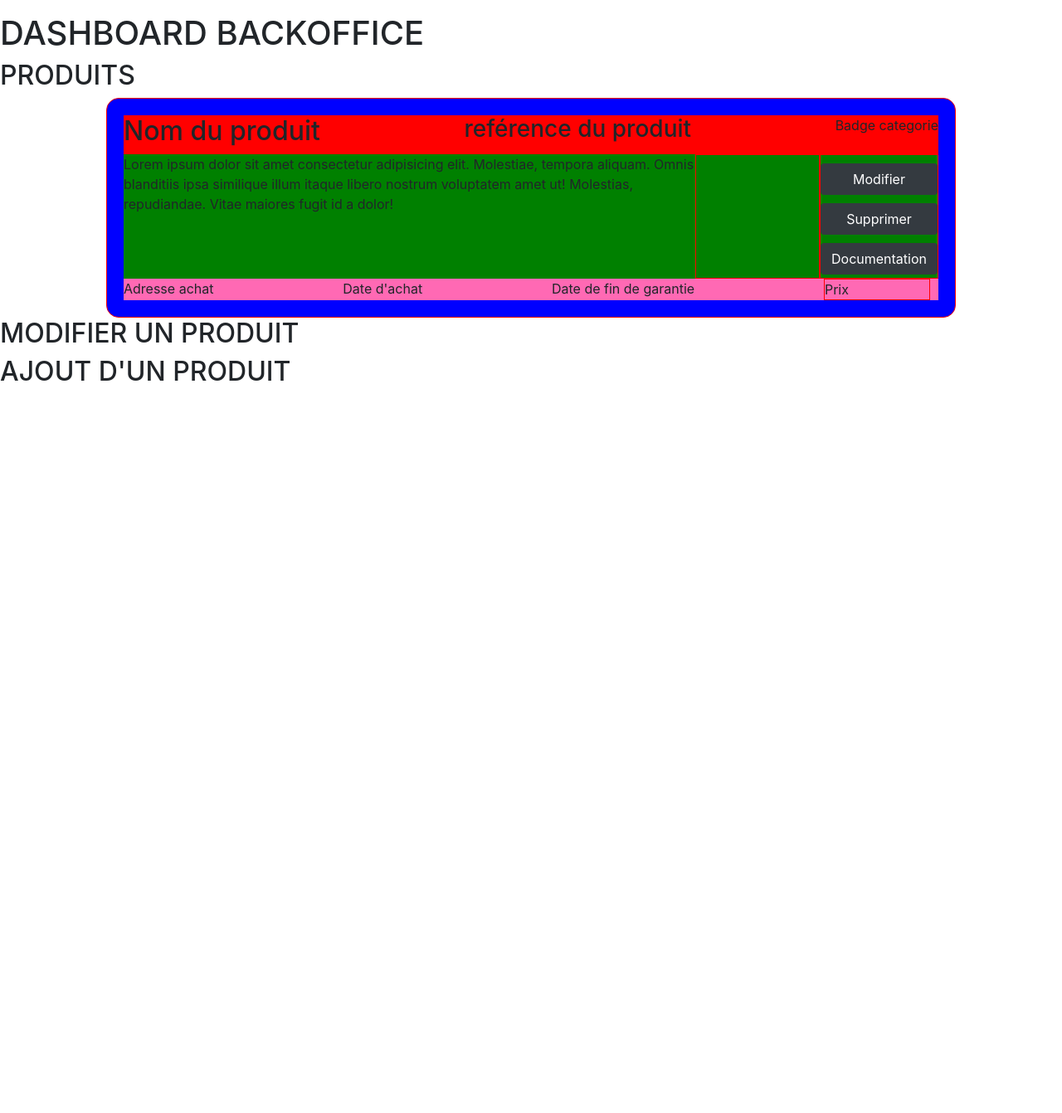
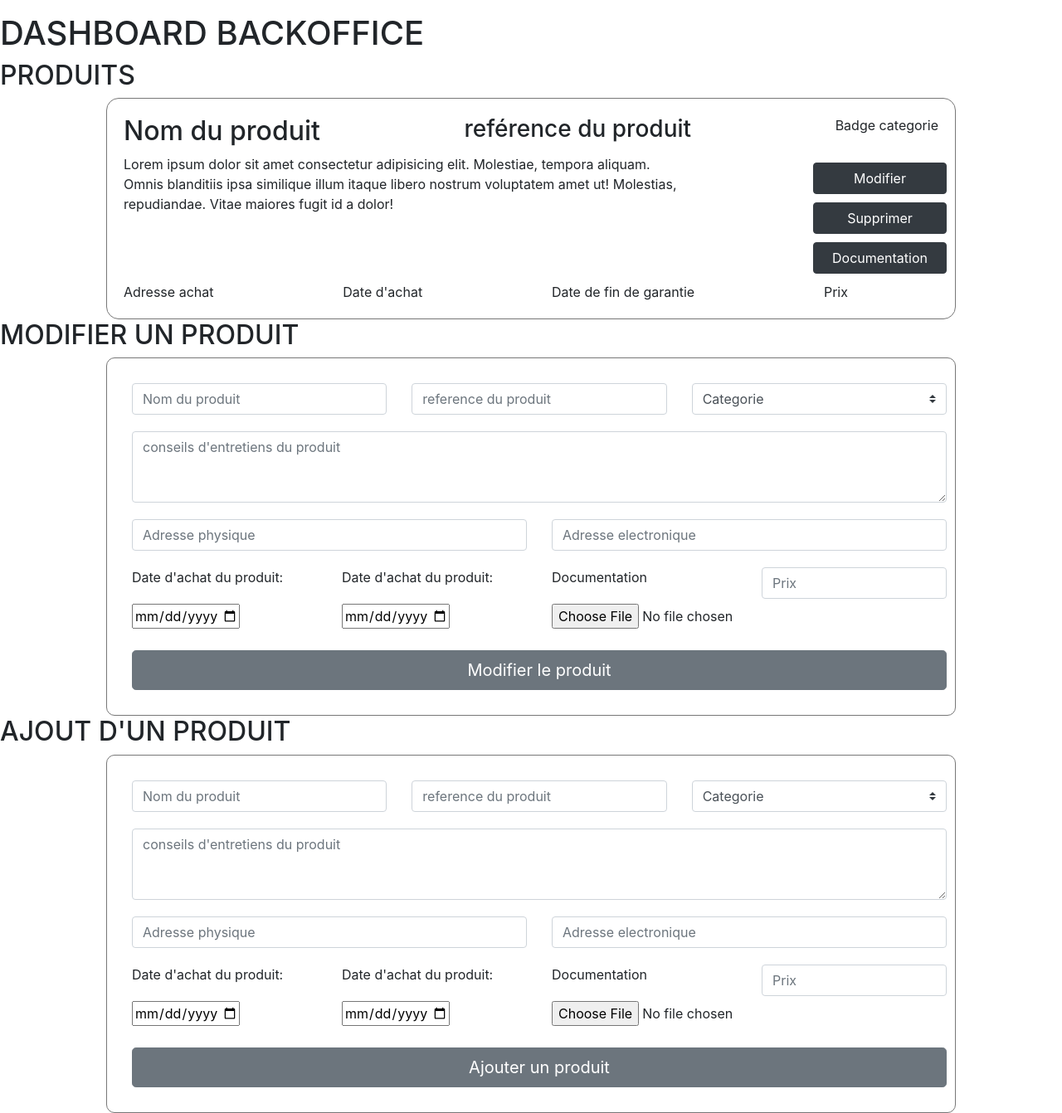
Before and after one commit to ZakariyaeTaibi-JCMairot/dashboard-gestion-achat-mat-riel, a PHP site: page /produit.php in a window 1280 px wide. Shown: the part 72-1414 px from the top of the page at 83% size. Before the commit the page ends 531 px from the top, so only its background shows below. Run offline with PHP 8.4, Linux system fonts and the light colour scheme; some libraries are stand-ins or nearby versions.

Commit message:
formulaire page produit ok

```diff
--- a/asset/css/global.css
+++ b/asset/css/global.css
@@ -1,18 +1,16 @@
 /* fiche produit */
 .ficheProduit {
-  background: blue;
   width: 80%;
   margin: 0 auto;
   border-radius: 15px;
   padding: 20px;
+  border: 1px solid #777;
 }
 .headProduit {
-  background: red;
   display: flex;
   justify-content: space-between;
 }
 .mainProduit {
-  background: green;
   display: flex;
   justify-content: space-between;
   min-height: 150px;
@@ -28,12 +26,43 @@
 .footerProduit {
   display: flex;
   justify-content: space-between;
-  background: hotpink;
 }
 .prixProduit {
   width: 8em;
   margin-right: 10px;
 }
+
+/* formulaire update produit */
+.formUpDate {
+  border: 1px solid #777777;
+  width: 80%;
+  margin: 0 auto;
+  padding: 20px;
+  border-radius: 10px;
+}
+.formUpDate input,
+textarea,
+select,
+label,
+button {
+  margin: 10px 10px;
+}
+/* formulaire ajout de produit formCreate */
+.formCreate {
+  border: 1px solid #777777;
+  width: 80%;
+  margin: 0 auto;
+  padding: 20px;
+  border-radius: 10px;
+}
+.formCreate input,
+textarea,
+select,
+label,
+button {
+  margin: 10px 10px;
+}
+
 /* class de test */
 .test {
   border: 1px red solid;
@@ -42,3 +71,4 @@
   min-width: 150px;
   min-height: 100px;
 }
+/*  */
--- a/produit.php
+++ b/produit.php
@@ -19,7 +19,7 @@ include_once('index.php');
 bouton motifier qui renvoie à un formulaire prés rempli
 avec les données du produit à modifier-->
 
-<div id="cardProduit" class="ficheProduit test">
+<div id="cardProduit" class="ficheProduit">
 	<!-- entête de la fiche produit -->
 	<div class="headProduit">
 		<div>
@@ -41,11 +41,11 @@ avec les données du produit à modifier-->
 			repudiandae. Vitae maiores fugit id a dolor!</p>
 
 		</div>
-		<div class="test div-vide"><img src="" alt=""></div>
-		<div class="adminProduit test">
-			<div><button class="btn btn-dark btn-block">Modifier</button></div>
-			<div><button class="btn btn-dark btn-block">Supprimer</button></div>
-			<div><button class="btn btn-dark btn-block">Documentation</button></div>
+		<div class="div-vide"><img src="" alt=""></div>
+		<div class="adminProduit ">
+			<button class="btn btn-dark btn-block">Modifier</button>
+			<button class="btn btn-dark btn-block">Supprimer</button>
+			<button class="btn btn-dark btn-block">Documentation</button>
 		</div>
 	</div>
 	<!-- footer de l fiche produit -->
@@ -53,7 +53,7 @@ avec les données du produit à modifier-->
 		<div>Adresse achat</div>
 		<div>Date d'achat</div>
 		<div>Date de fin de garantie</div>
-		<div class="prixProduit test">Prix</div>
+		<div class="prixProduit">Prix</div>
 	</div>
 </div>
 
@@ -66,8 +66,137 @@ avec les données du produit à modifier-->
 <!-- formulaire comme ajout mais prérempli en fonction du bouton modifier
 du tableau produit. ajout d'un select avec le nom et/ou ref du produit boucle
 foreach dans le menu select + un aucun produit selectionné par defaut-->
+<div class="formUpDate">
+<form method="POST">
+	<!-- nom du produit / reference du produit / categorie  -->
+	<div class="row">
+		<div class="col">
+		<input type="text" class="form-control" name="nameUpDate" placeholder="Nom du produit">
+		</div>
+		<div class="col">
+		<input type="text" class="form-control" name="refUpDate" placeholder="reference du produit">
+		</div>
+		<div class="col">
+		<select class="custom-select mr-sm-2" id="inlineFormCustomSelect">
+			<option selected>Categorie</option>
+			<option value="electroUpDate">Electroménager</option>
+			<option value="tvUpDate">TV-HIFI</option>
+			<option value="bricolageUpDate">Bricolage</option>
+			<option value="voitureUpDate">voiture</option>
+		</select>
+		</div>
+	</div>
+	<!-- entretiens du produit -->
+	<div class="row">
+		<div class="col">
+			<textarea class="form-control" id="exampleFormControlTextarea1" name="entretiensUpDate" rows="3" placeholder="conseils d'entretiens du produit"></textarea>
+		</div>
+	</div>
+	<!-- adresse physique /  adresse electronique -->
+		<div class="row">
+			<div class="col">
+			<input type="text" class="form-control" name="adressePhyUpDate" placeholder="Adresse physique">
+			</div>
+			<div class="col">
+			<input type="text" class="form-control" name="adresseElecUpDate" placeholder="Adresse electronique">
+			</div>
+		</div>
+		<!-- date d'achat / date fin de garantie / prix -->
+		<div class="row">
+			<div class="col">
+				<label for="dateAchat">Date d'achat du produit:</label>
+				<input type="date" id="dateAchat" name="dateAchatUpDate" min="1980-01-01" max="2025-12-31">
+			</div>
+			<div class="col">
+				<label for="dateFinGar">Date d'achat du produit:</label>
+				<input type="date" id="dateFinGar" name="dateFinGarUpDate" min="1980-01-01" max="2025-12-31">
+			</div>
+			<div class="col">
+				<div class="form-group">
+					<label for="exampleFormControlFile1">Documentation</label>
+					<input type="file" class="form-control-file" name="docuUpDate" id="exampleFormControlFile1">
+			  	</div>
+			</div>
+			<div class="col">
+				<input type="text" class="form-control" name="prixUpDate" placeholder="Prix">
+			</div>
+		</div>
+		<div class="row">
+			<div class="col">
+				<button type="submit" class="btn btn-secondary btn-lg btn-block">Modifier le produit</button>
+			</div>
+		</div>
+	</form>
+</div>
+
 
 <h2>AJOUT D'UN PRODUIT</h2>
+
+<div class="formCreate">
+	<form method="POST">
+	<!-- nom du produit / reference du produit / categorie  -->
+	<div class="row">
+		<div class="col">
+		<input type="text" class="form-control" name="nameCreate" placeholder="Nom du produit">
+		</div>
+		<div class="col">
+		<input type="text" class="form-control" name="refCreate" placeholder="reference du produit">
+		</div>
+		<div class="col">
+		<select class="custom-select mr-sm-2" id="inlineFormCustomSelect">
+			<option selected>Categorie</option>
+			<option value="electroCreate">Electroménager</option>
+			<option value="tvCreate">TV-HIFI</option>
+			<option value="bricolageCreate">Bricolage</option>
+			<option value="voitureCreate">voiture</option>
+		</select>
+		</div>
+	</div>
+	<!-- entretiens du produit -->
+	<div class="row">
+		<div class="col">
+			<textarea class="form-control" id="exampleFormControlTextarea1" name="entretiensCreate" rows="3" placeholder="conseils d'entretiens du produit"></textarea>
+		</div>
+	</div>
+	<!-- adresse physique /  adresse electronique -->
+		<div class="row">
+			<div class="col">
+			<input type="text" class="form-control" name="adressePhyCreate" placeholder="Adresse physique">
+			</div>
+			<div class="col">
+			<input type="text" class="form-control" name="adresseElecCreate" placeholder="Adresse electronique">
+			</div>
+		</div>
+		<!-- date d'achat / date fin de garantie / prix -->
+		<div class="row">
+			<div class="col">
+				<label for="dateAchat">Date d'achat du produit:</label>
+				<input type="date" id="dateAchat" name="dateAchatCreate" min="1980-01-01" max="2025-12-31">
+			</div>
+			<div class="col">
+				<label for="dateFinGar">Date d'achat du produit:</label>
+				<input type="date" id="dateFinGar" name="dateFinGarCreate" min="1980-01-01" max="2025-12-31">
+			</div>
+			<div class="col">
+				<div class="form-group">
+					<label for="exampleFormControlFile1">Documentation</label>
+					<input type="file" class="form-control-file" name="docuCreate" id="exampleFormControlFile1">
+			  	</div>
+			</div>
+			<div class="col">
+				<input type="text" class="form-control" name="prixCreate" placeholder="Prix">
+			</div>
+		</div>
+		<div class="row">
+			<div class="col">
+				<button type="submit" class="btn btn-secondary btn-lg btn-block">Ajouter un produit</button>
+			</div>
+		</div>
+	</form>
+</div>
+
+
+
 <!--formulaire d'ajout de produit-->
 
 <!-- Pour chaque produit je doit rentrer les informations suivantes
```
